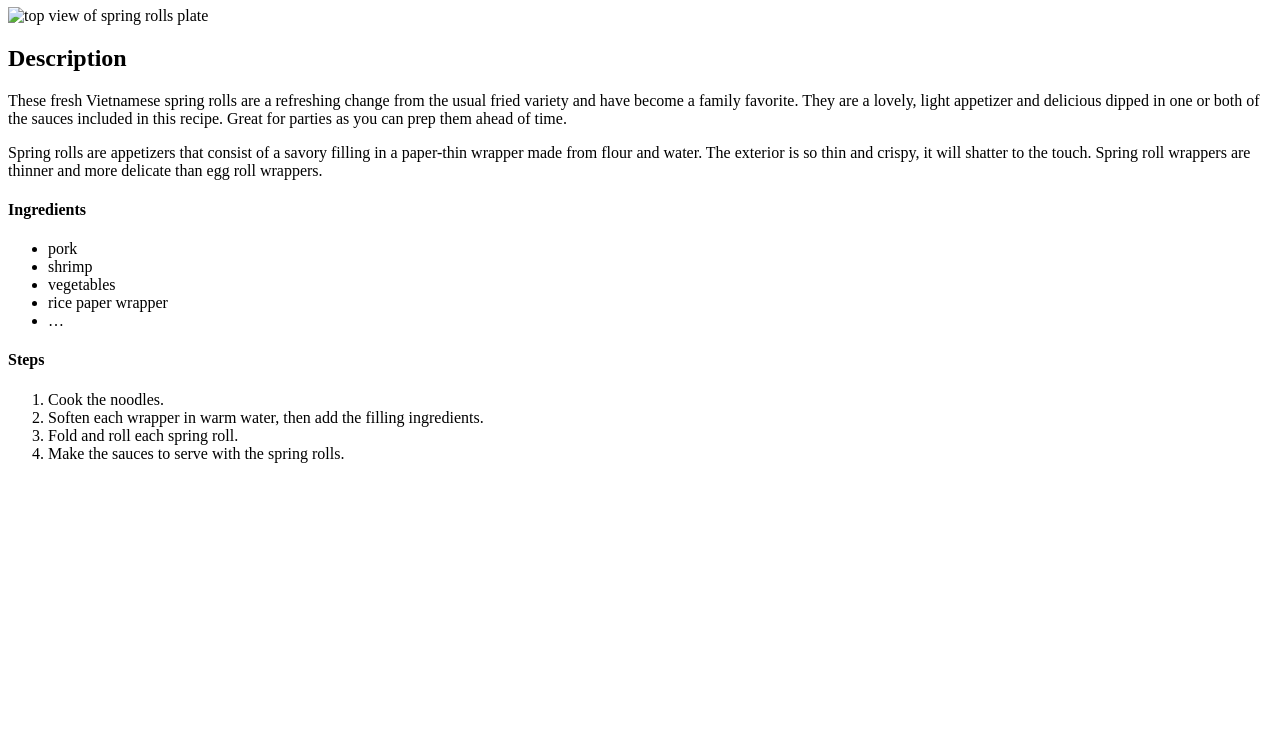
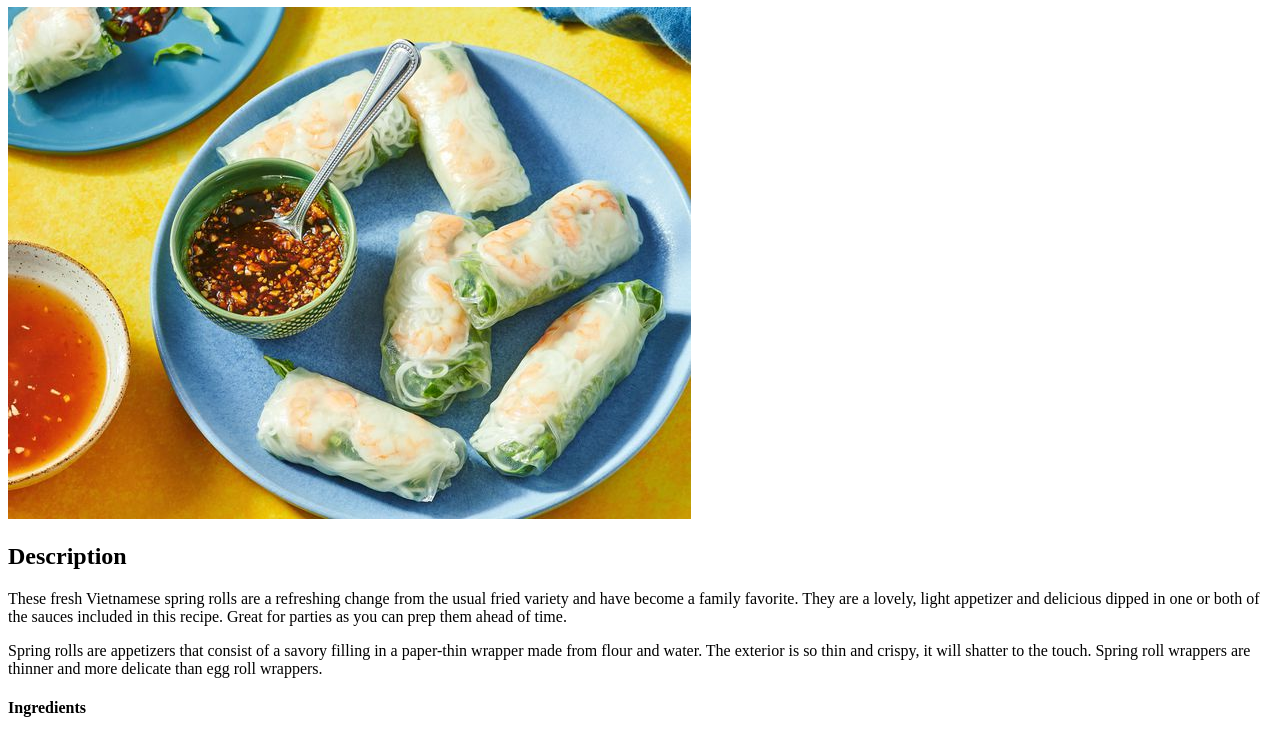
Before and after one commit to Juy154/odin-recipes, a plain HTML site: page recipes/spring-rolls.html in a window 1280 px wide. Shown: the part 99-834 px from the top of the page. Before the commit the page ends 800 px from the top, so only its background shows below. Drawn offline with Linux system fonts and the light colour scheme.

Commit message:
Update spring-rolls.html

```diff
--- a/recipes/spring-rolls.html
+++ b/recipes/spring-rolls.html
@@ -9,7 +9,7 @@
     <a href="../index.html">Home</a>
     <h1>Spring Rolls</h1>
 
-    <img src="../recipes/spring-rolls.html" alt="top view of spring rolls plate">
+    <img src="../recipes/spring-rolls.jpg" alt="top view of spring rolls plate">
     <h2>Description</h2>
 
     <p>These fresh Vietnamese spring rolls are a refreshing change from the usual fried variety and have become a family favorite. They are a lovely, light appetizer and delicious dipped in one or both of the sauces included in this recipe. Great for parties as you can prep them ahead of time.</p>
```
